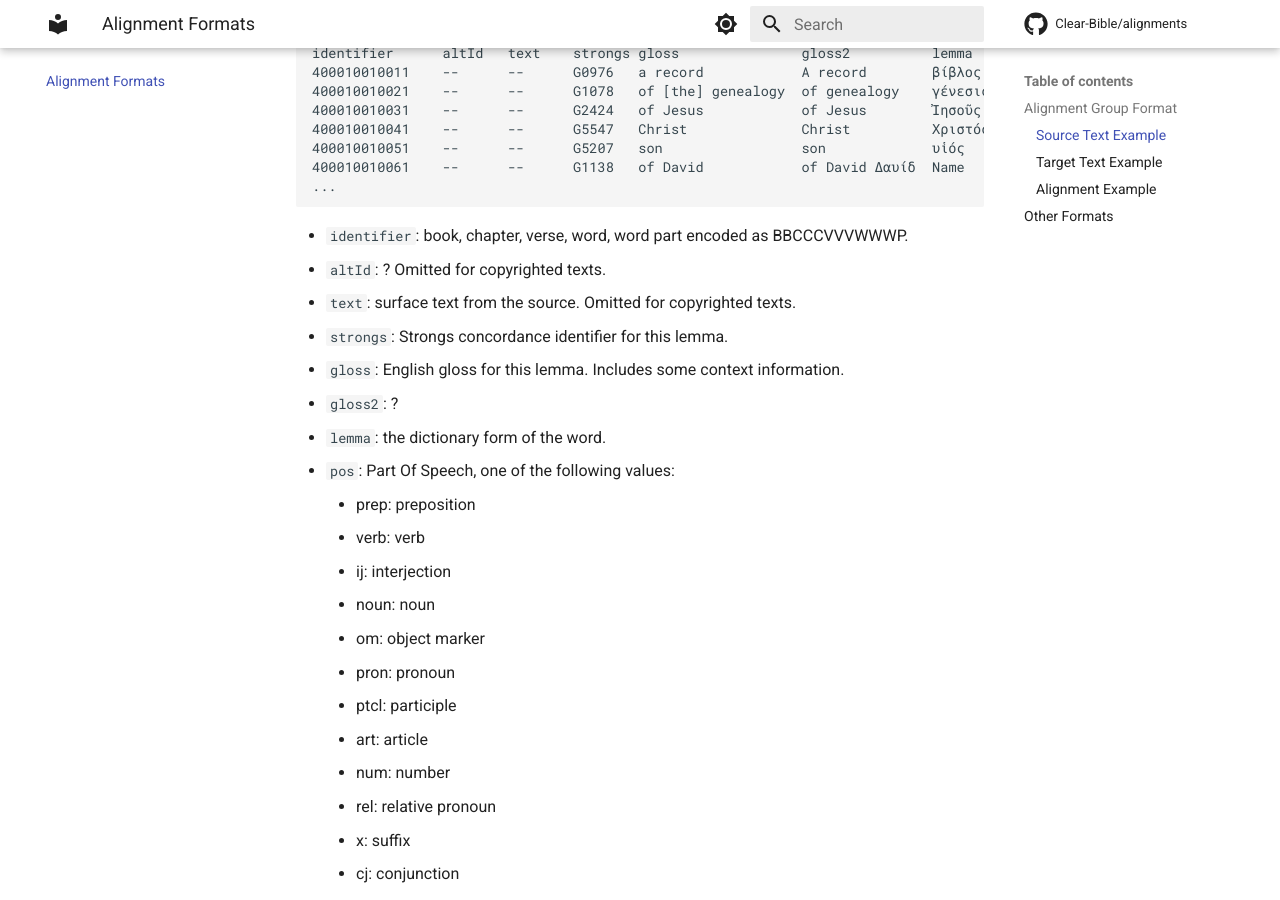
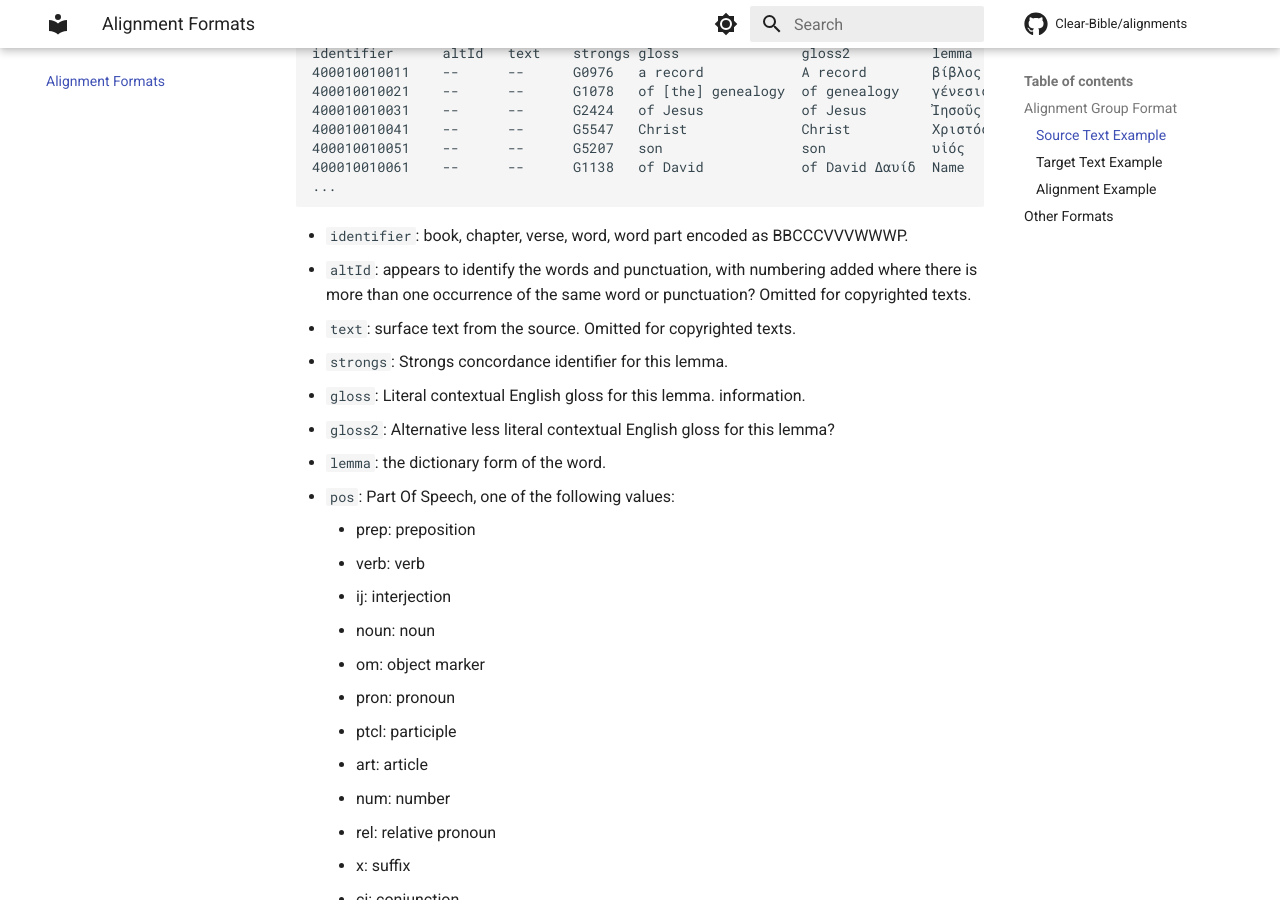
Before and after one commit to Clear-Bible/Alignments, an MkDocs documentation site: the page built from docs/formats.md, in a window 1280 px wide and 900 px high, scrolled down 895 px. Built offline with MkDocs 1.6.1 and Material for MkDocs 9.7.7, drawn with Linux system fonts in a browser that asks for light colours; comment, search, counter and statistics services are not loaded.

Commit message:
Update formats.md

```diff
--- a/docs/formats.md
+++ b/docs/formats.md
@@ -45,12 +45,12 @@ identifier		altId	text	strongs	gloss				gloss2			lemma	pos		morph
 
 * `identifier`: book, chapter, verse, word, word part encoded as
   BBCCCVVVWWWP.
-* `altId`: ? Omitted for copyrighted texts.
+* `altId`: appears to identify the words and punctuation, with numbering added where there is more than one occurrence of the same word or punctuation? Omitted for copyrighted texts.
 * `text`: surface text from the source. Omitted for copyrighted texts.
 * `strongs`: Strongs concordance identifier for this lemma.
-* `gloss`: English gloss for this lemma. Includes some context
+* `gloss`: Literal contextual English gloss for this lemma.
   information.
-* `gloss2`: ?
+* `gloss2`: Alternative less literal contextual English gloss for this lemma?
 * `lemma`: the dictionary form of the word.
 * `pos`: Part Of Speech, one of the following values:
     * prep: preposition
```
